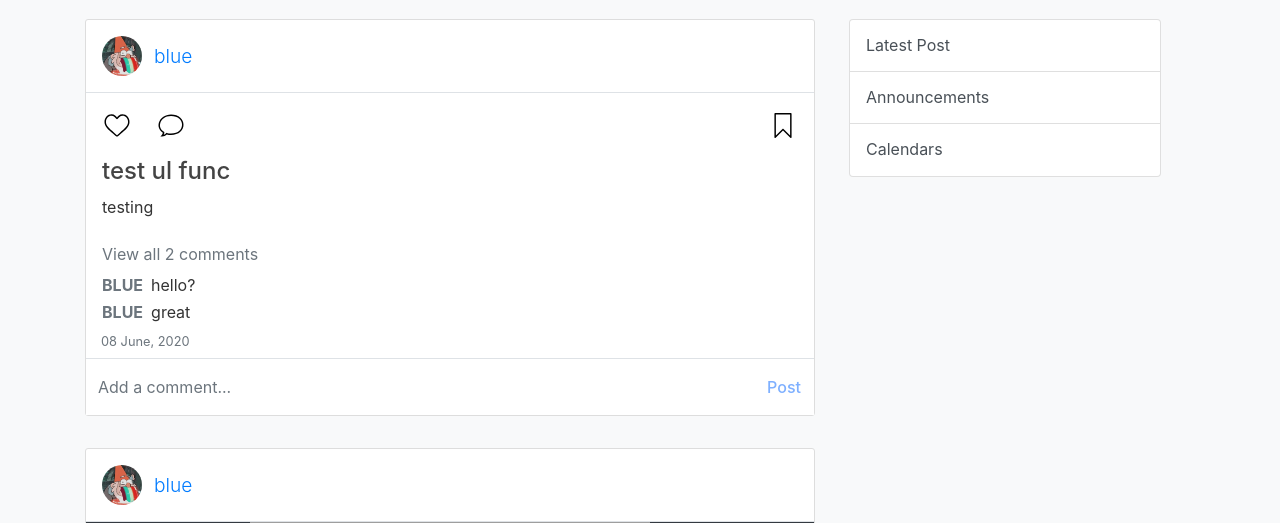
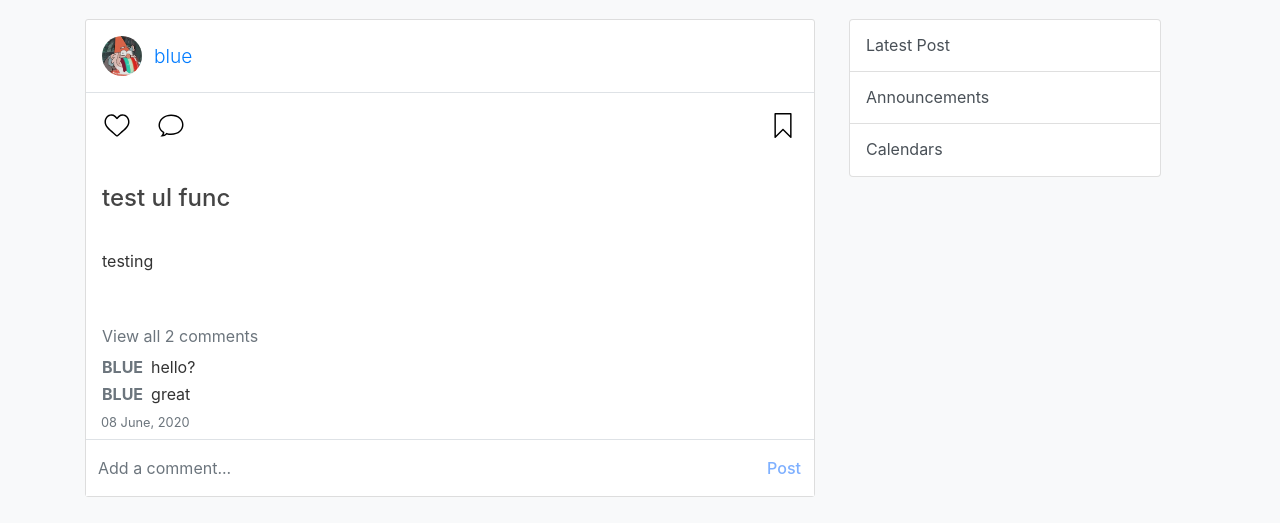
Before and after one commit to noodleslove/django_blog, a Django app: page / in a window 1280 px wide. Shown: the part 61-584 px from the top of the page. Run offline with Django 3.2, Linux system fonts and the light colour scheme; data comes from the database, SQL or seed files in the repository; some libraries are stand-ins or nearby versions; grey boxes are pictures that could not be loaded.

Commit message:
fixing styling

```diff
--- a/blog/static/blog/test-style.css
+++ b/blog/static/blog/test-style.css
@@ -103,6 +103,10 @@ a.text-decoration-none:hover,
   vertical-align: middle;
 }
 
+.article-content {
+  white-space: pre-line;
+}
+
 .account-img {
   height: 8rem;
   width: 8rem;
```
